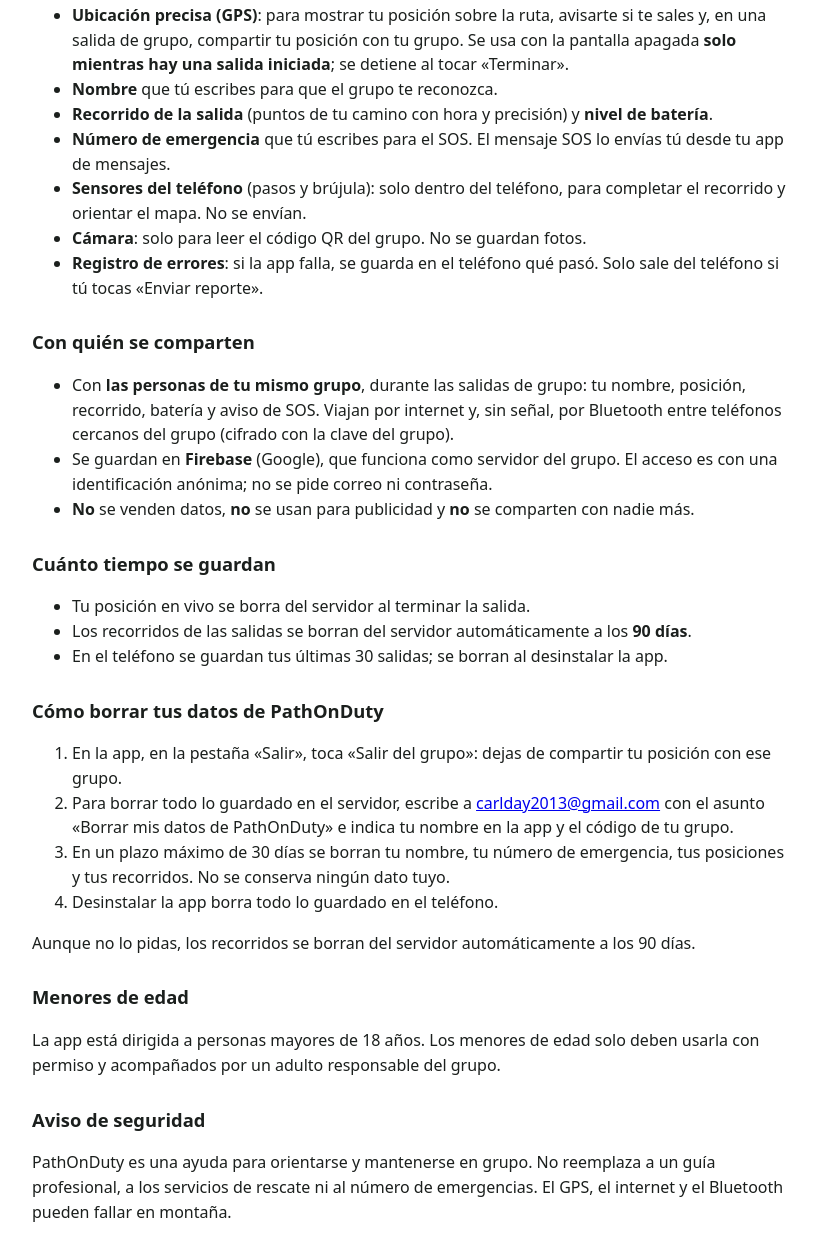
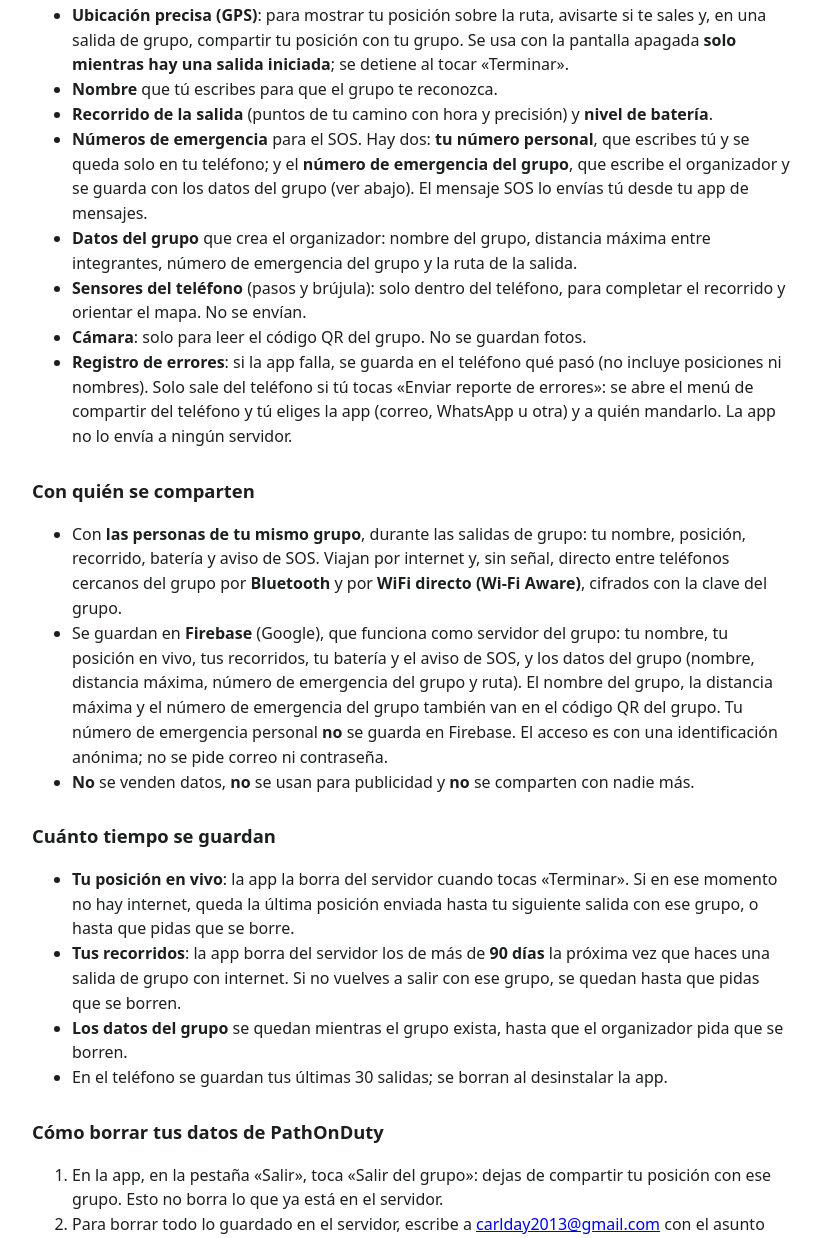
Before and after one commit to charliedays2020/pathonduty, a plain HTML site: page privacidad.html in a window 1280 px wide. Shown: the part 284-1522 px from the top of the page, without its empty margins (228-1049 px from the left). Drawn offline with Linux system fonts and the light colour scheme.

Commit message:
Auditoría 21-nov: política según lo que hace la app, Wi-Fi Aware, README e icono con alfa
- privacidad.html (21 nov 2026): la app borra la posición al terminar y los recorridos de más de 90 días
  (no el servidor); número de emergencia personal vs. del grupo (este sí en Firebase y en el QR);
  Wi-Fi Aware junto al Bluetooth; «Enviar reporte de errores» abre el menú de compartir, no va a un servidor.
- README.md del PR #1 con «© 2026 Carlos Díaz (carlday)» (el PR #1 se puede cerrar al fusionar este).
- play/icono-512.png: PNG de 32 bits con alfa.
- ESTADO.md: PR #2 ya en main; En curso y Pendiente con esta auditoría.

Co-Authored-By: Claude Opus 5.5 <noreply@anthropic.com>
Claude-Session: https://claude.ai/code/session_0137XBUUiHf5JA3WSUwHRAEp

```diff
--- a/privacidad.html
+++ b/privacidad.html
@@ -12,7 +12,7 @@
 </head>
 <body>
 <h1>Política de privacidad de PathOnDuty</h1>
-<p class="fecha">Última actualización: 18 de noviembre de 2026</p>
+<p class="fecha">Última actualización: 21 de noviembre de 2026</p>
 
 <p>PathOnDuty es una app para salir de caminata en grupo: muestra la ruta en un mapa sin internet, tu posición
 y la de las personas de tu grupo, y permite pedir ayuda (SOS). La desarrolla Carlos Arturo Diaz Carrillo
@@ -24,43 +24,55 @@ y la de las personas de tu grupo, y permite pedir ayuda (SOS). La desarrolla Car
       compartir tu posición con tu grupo. Se usa con la pantalla apagada <b>solo mientras hay una salida iniciada</b>; se detiene al tocar «Terminar».</li>
   <li><b>Nombre</b> que tú escribes para que el grupo te reconozca.</li>
   <li><b>Recorrido de la salida</b> (puntos de tu camino con hora y precisión) y <b>nivel de batería</b>.</li>
-  <li><b>Número de emergencia</b> que tú escribes para el SOS. El mensaje SOS lo envías tú desde tu app de mensajes.</li>
+  <li><b>Números de emergencia</b> para el SOS. Hay dos: <b>tu número personal</b>, que escribes tú y se queda solo en tu teléfono;
+      y el <b>número de emergencia del grupo</b>, que escribe el organizador y se guarda con los datos del grupo (ver abajo).
+      El mensaje SOS lo envías tú desde tu app de mensajes.</li>
+  <li><b>Datos del grupo</b> que crea el organizador: nombre del grupo, distancia máxima entre integrantes, número de emergencia del grupo y la ruta de la salida.</li>
   <li><b>Sensores del teléfono</b> (pasos y brújula): solo dentro del teléfono, para completar el recorrido y orientar el mapa. No se envían.</li>
   <li><b>Cámara</b>: solo para leer el código QR del grupo. No se guardan fotos.</li>
-  <li><b>Registro de errores</b>: si la app falla, se guarda en el teléfono qué pasó. Solo sale del teléfono si tú tocas «Enviar reporte».</li>
+  <li><b>Registro de errores</b>: si la app falla, se guarda en el teléfono qué pasó (no incluye posiciones ni nombres).
+      Solo sale del teléfono si tú tocas «Enviar reporte de errores»: se abre el menú de compartir del teléfono y tú eliges
+      la app (correo, WhatsApp u otra) y a quién mandarlo. La app no lo envía a ningún servidor.</li>
 </ul>
 
 <h2>Con quién se comparten</h2>
 <ul>
   <li>Con <b>las personas de tu mismo grupo</b>, durante las salidas de grupo: tu nombre, posición, recorrido, batería y aviso de SOS.
-      Viajan por internet y, sin señal, por Bluetooth entre teléfonos cercanos del grupo (cifrado con la clave del grupo).</li>
-  <li>Se guardan en <b>Firebase</b> (Google), que funciona como servidor del grupo. El acceso es con una identificación anónima; no se pide correo ni contraseña.</li>
+      Viajan por internet y, sin señal, directo entre teléfonos cercanos del grupo por <b>Bluetooth</b> y por <b>WiFi directo (Wi-Fi Aware)</b>,
+      cifrados con la clave del grupo.</li>
+  <li>Se guardan en <b>Firebase</b> (Google), que funciona como servidor del grupo: tu nombre, tu posición en vivo, tus recorridos, tu batería y el aviso de SOS,
+      y los datos del grupo (nombre, distancia máxima, número de emergencia del grupo y ruta). El nombre del grupo, la distancia máxima y el número de emergencia del grupo también van en el código QR del grupo.
+      Tu número de emergencia personal <b>no</b> se guarda en Firebase. El acceso es con una identificación anónima; no se pide correo ni contraseña.</li>
   <li><b>No</b> se venden datos, <b>no</b> se usan para publicidad y <b>no</b> se comparten con nadie más.</li>
 </ul>
 
 <h2>Cuánto tiempo se guardan</h2>
 <ul>
-  <li>Tu posición en vivo se borra del servidor al terminar la salida.</li>
-  <li>Los recorridos de las salidas se borran del servidor automáticamente a los <b>90 días</b>.</li>
+  <li><b>Tu posición en vivo</b>: la app la borra del servidor cuando tocas «Terminar». Si en ese momento no hay internet,
+      queda la última posición enviada hasta tu siguiente salida con ese grupo, o hasta que pidas que se borre.</li>
+  <li><b>Tus recorridos</b>: la app borra del servidor los de más de <b>90 días</b> la próxima vez que haces una salida de grupo con internet.
+      Si no vuelves a salir con ese grupo, se quedan hasta que pidas que se borren.</li>
+  <li><b>Los datos del grupo</b> se quedan mientras el grupo exista, hasta que el organizador pida que se borren.</li>
   <li>En el teléfono se guardan tus últimas 30 salidas; se borran al desinstalar la app.</li>
 </ul>
 
 <h2 id="borrar-datos">Cómo borrar tus datos de PathOnDuty</h2>
 <ol>
-  <li>En la app, en la pestaña «Salir», toca «Salir del grupo»: dejas de compartir tu posición con ese grupo.</li>
+  <li>En la app, en la pestaña «Salir», toca «Salir del grupo»: dejas de compartir tu posición con ese grupo. Esto no borra lo que ya está en el servidor.</li>
   <li>Para borrar todo lo guardado en el servidor, escribe a <a href="mailto:carlday2013@gmail.com?subject=Borrar%20mis%20datos%20de%20PathOnDuty">carlday2013@gmail.com</a>
       con el asunto «Borrar mis datos de PathOnDuty» e indica tu nombre en la app y el código de tu grupo.</li>
-  <li>En un plazo máximo de 30 días se borran tu nombre, tu número de emergencia, tus posiciones y tus recorridos. No se conserva ningún dato tuyo.</li>
+  <li>En un plazo máximo de 30 días se borran tu nombre, tus posiciones y tus recorridos; si eres el organizador, también los datos del grupo,
+      incluido el número de emergencia del grupo. No se conserva ningún dato tuyo.</li>
   <li>Desinstalar la app borra todo lo guardado en el teléfono.</li>
 </ol>
-<p>Aunque no lo pidas, los recorridos se borran del servidor automáticamente a los 90 días.</p>
+<p>Aunque no lo pidas, la app borra del servidor tus recorridos de más de 90 días cada vez que haces una salida de grupo con internet.</p>
 
 <h2>Menores de edad</h2>
 <p>La app está dirigida a personas mayores de 18 años. Los menores de edad solo deben usarla con permiso y acompañados por un adulto responsable del grupo.</p>
 
 <h2>Aviso de seguridad</h2>
 <p>PathOnDuty es una ayuda para orientarse y mantenerse en grupo. No reemplaza a un guía profesional, a los servicios de
-rescate ni al número de emergencias. El GPS, el internet y el Bluetooth pueden fallar en montaña.</p>
+rescate ni al número de emergencias. El GPS, el internet, el Bluetooth y el WiFi pueden fallar en montaña.</p>
 
 <h2>Cambios</h2>
 <p>Si esta política cambia, se publicará aquí con la nueva fecha.</p>
```
Also changed, not shown: play/icono-512.png, 2 other files.
